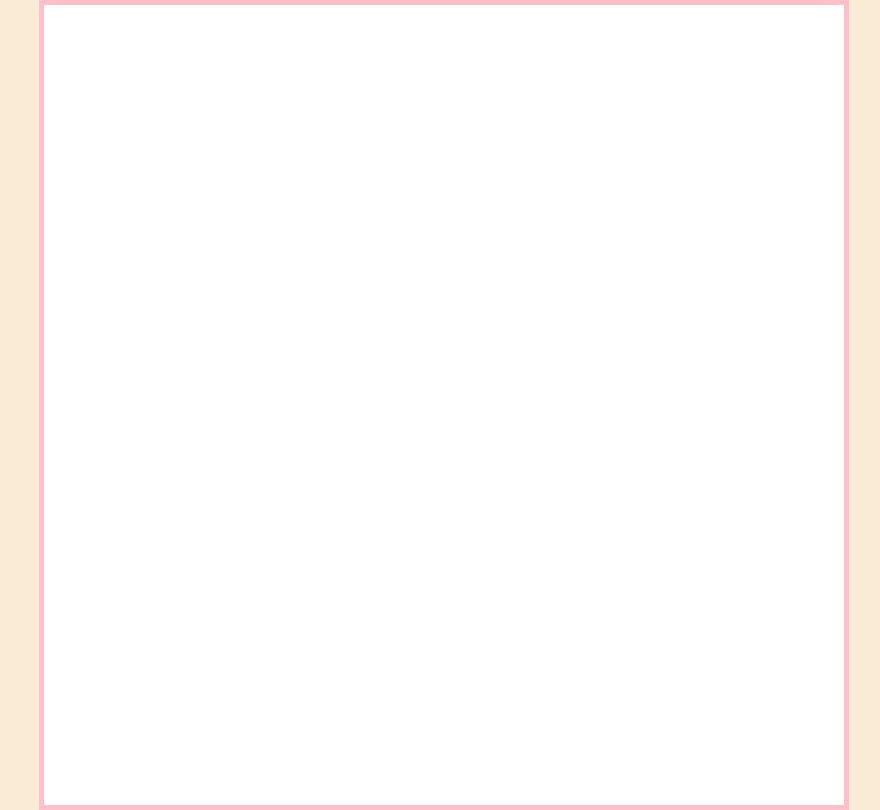
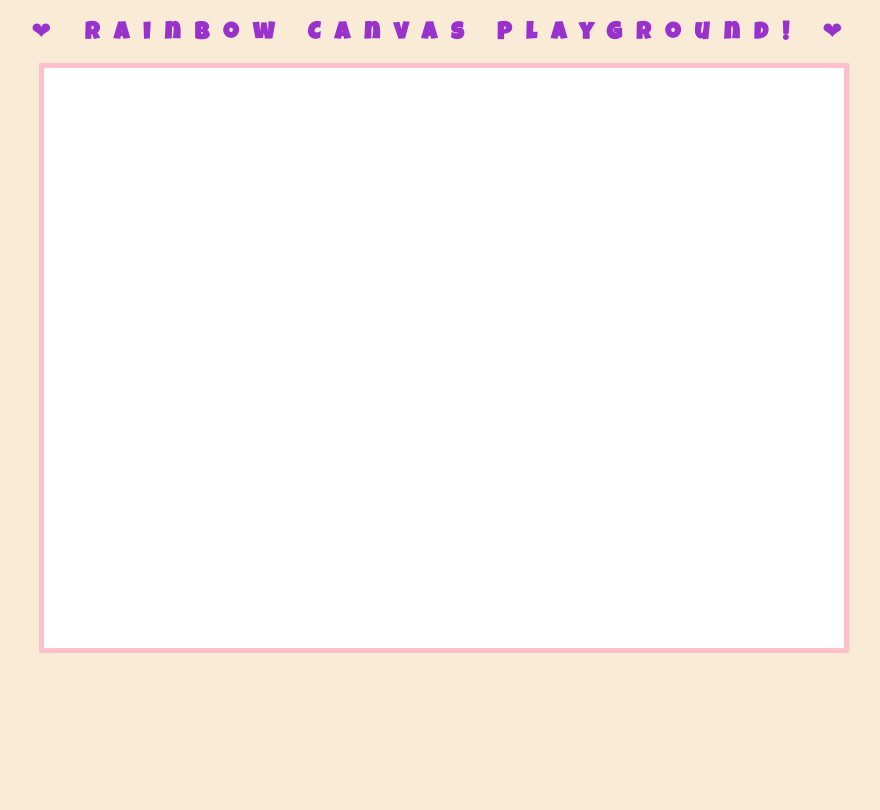
Before and after one commit to DominikaSzu/js30-8, a plain HTML site: page index.html in a window 1280 px wide. Shown: the whole page, without its empty margins (196-1076 px from the left). Drawn offline with Linux system fonts and the light colour scheme.

Commit message:
Styling added

```diff
--- a/css/styles.css
+++ b/css/styles.css
@@ -6,12 +6,25 @@ html, body {
 body {
     display: flex;
     background-color: antiquewhite;
+    flex-direction: column;
+}
+
+span {
+    margin: auto;
+    flex: 1;
+    font-size: 1.5em;
+    color: darkorchid;
+    font-weight: bold;
+    margin: 17px auto;
+    font-family: 'Luckiest Guy', cursive;
+    letter-spacing: 0.6em;
 }
 
 #draw {
-    height: 800px;
+    height: 580px;
     width: 800px;
     border: 5px solid pink;
     margin: auto;
     background-color: white;
+    flex: 1;
 }
--- a/index.html
+++ b/index.html
@@ -4,8 +4,10 @@
     <meta charset="UTF-8">
     <title>Document</title>
     <link rel="stylesheet" href="css/styles.css">
+    <link href="https://fonts.googleapis.com/css?family=Luckiest+Guy" rel="stylesheet">
 </head>
 <body>
+   <span>❤ Rainbow Canvas Playground! ❤ </span>
     <canvas id="draw"></canvas>
 <script src="js/app.js"></script>
 </body>
--- a/js/app.js
+++ b/js/app.js
@@ -1,7 +1,7 @@
 const canvas = document.querySelector('#draw');
 const ctx = canvas.getContext('2d');
 canvas.width = 800;
-canvas.height = 800;
+canvas.height = 580;
 
 ctx.lineJoin = 'round';  // joining line with round finish
 ctx.lineCap = 'round'; // finish point with round corners
```
